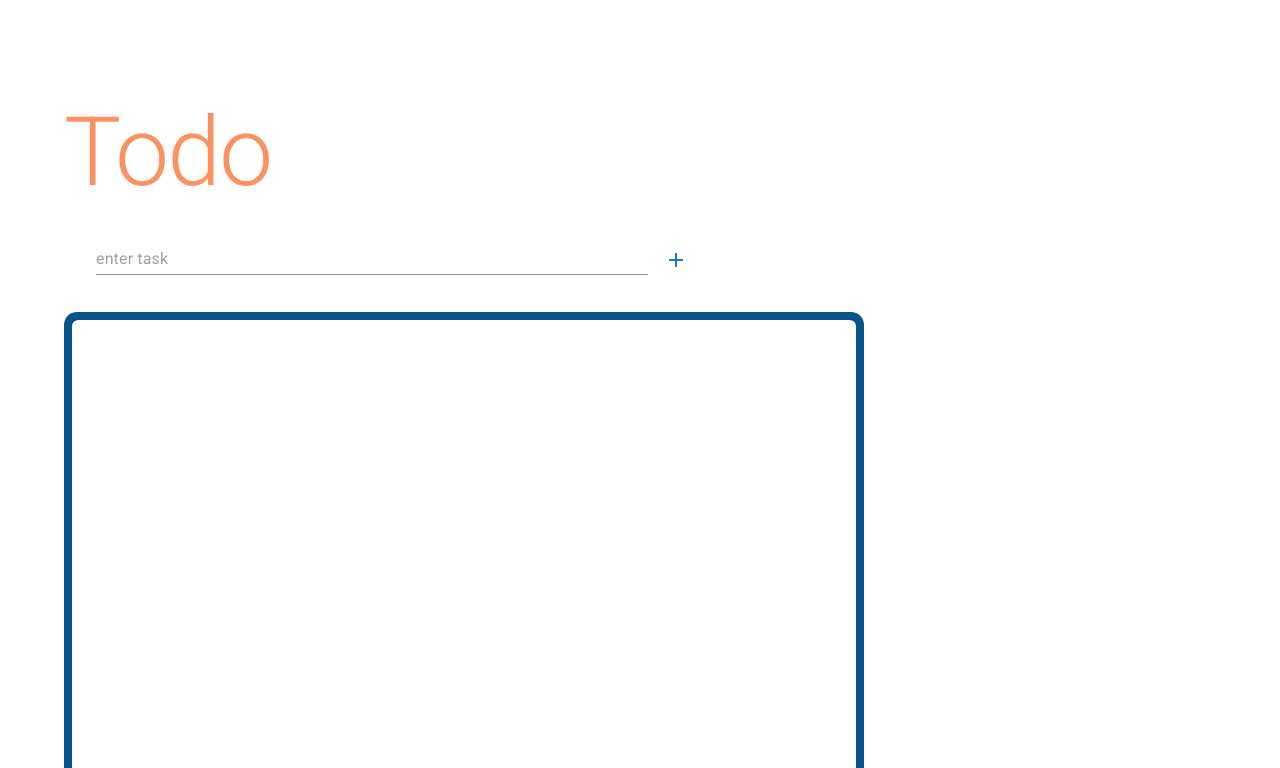
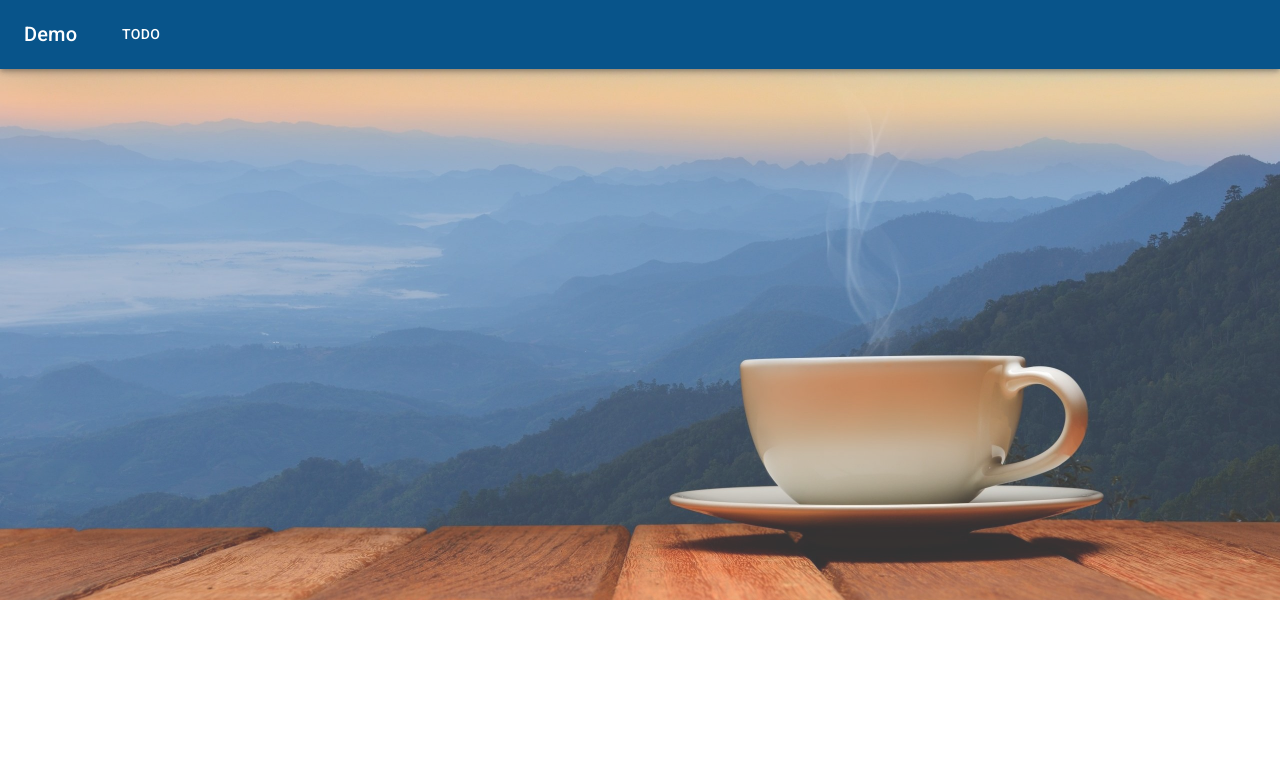
Before and after one commit to MiriamT/learn-react-demo-app, a React (Create React App) app: page / in a window 1280 px wide. Shown: the top 768 px of the page. Built offline with nearby package versions, Linux system fonts and the light colour scheme.

Commit message:
complete session4: add header navigation

```diff
--- a/package.json
+++ b/package.json
@@ -13,6 +13,7 @@
     "react": "^17.0.2",
     "react-beautiful-dnd": "^13.1.0",
     "react-dom": "^17.0.2",
+    "react-router-dom": "^6.2.1",
     "react-scripts": "5.0.0",
     "web-vitals": "^2.1.2"
   },
--- a/src/App.js
+++ b/src/App.js
@@ -1,13 +1,21 @@
 import './App.css';
+import { BrowserRouter, Routes, Route } from 'react-router-dom';
+import { Header } from './components/header/header';
 import { Home } from './components/home/home';
 import { Todo } from './components/todo/todo';
 
 function App() {
+  const pages = [{ name: 'Todo', path: 'todo' }];
   return (
-    <div className="App">
-      {/* <Home /> */}
-      <Todo />
-    </div>
+    <BrowserRouter>
+      <div className="App">
+        <Header pages={pages} />
+        <Routes>
+          <Route path="/" element={<Home />} />
+          <Route path="todo" element={<Todo />} />
+        </Routes>
+      </div>
+    </BrowserRouter>
   );
 }
 
--- /dev/null
+++ b/src/components/header/header.jsx
@@ -0,0 +1,122 @@
+import React from 'react';
+import {
+  AppBar,
+  Button,
+  Container,
+  Toolbar,
+  Typography,
+  Box,
+  IconButton,
+  Menu,
+  MenuItem,
+} from '@mui/material';
+import MenuIcon from '@mui/icons-material/Menu';
+import { useNavigate } from 'react-router-dom';
+import { primaryColor } from '../common/common.styles';
+
+export const Header = ({ pages }) => {
+  const appName = 'Demo';
+  let navigate = useNavigate();
+  const [anchorElNav, setAnchorElNav] = React.useState(null);
+
+  const handleOpenNavMenu = (event) => {
+    setAnchorElNav(event.currentTarget);
+  };
+  const handleCloseNavMenu = () => {
+    setAnchorElNav(null);
+  };
+
+  return (
+    <AppBar
+      position="sticky"
+      sx={{
+        background: primaryColor,
+      }}
+    >
+      <Container maxWidth="xl">
+        <Toolbar disableGutters>
+          <Typography
+            variant="h6"
+            noWrap
+            component="div"
+            sx={{
+              mr: 4,
+              display: { xs: 'none', md: 'flex' },
+              cursor: 'pointer',
+            }}
+            onClick={() => navigate('/')}
+          >
+            {appName}
+          </Typography>
+
+          <Box sx={{ flexGrow: 1, display: { xs: 'flex', md: 'none' } }}>
+            <IconButton
+              size="large"
+              aria-label="menu of application pages"
+              aria-controls="menu-appbar"
+              aria-haspopup="true"
+              onClick={handleOpenNavMenu}
+              color="inherit"
+            >
+              <MenuIcon />
+            </IconButton>
+            <Menu
+              id="menu-appbar"
+              anchorEl={anchorElNav}
+              anchorOrigin={{
+                vertical: 'bottom',
+                horizontal: 'left',
+              }}
+              keepMounted
+              transformOrigin={{
+                vertical: 'top',
+                horizontal: 'left',
+              }}
+              open={Boolean(anchorElNav)}
+              onClose={handleCloseNavMenu}
+              sx={{
+                display: { xs: 'block', md: 'none' },
+              }}
+            >
+              {pages.map((page, index) => (
+                <MenuItem key={index} onClick={handleCloseNavMenu}>
+                  <Typography
+                    textAlign="center"
+                    onClick={() => navigate(page.path)}
+                  >
+                    {page.name}
+                  </Typography>
+                </MenuItem>
+              ))}
+            </Menu>
+          </Box>
+          <Typography
+            variant="h6"
+            noWrap
+            component="div"
+            sx={{
+              flexGrow: 1,
+              display: { xs: 'flex', md: 'none' },
+              cursor: 'pointer',
+            }}
+            onClick={() => navigate('/')}
+          >
+            {appName}
+          </Typography>
+          <Box sx={{ flexGrow: 1, display: { xs: 'none', md: 'flex' } }}>
+            {pages.map((page, index) => (
+              <Button
+                key={index}
+                onClick={handleCloseNavMenu}
+                sx={{ my: 2, color: 'white', display: 'block' }}
+                onClick={() => navigate(page.path)}
+              >
+                {page.name}
+              </Button>
+            ))}
+          </Box>
+        </Toolbar>
+      </Container>
+    </AppBar>
+  );
+};
```
Also changed, not shown: 1 other file (tests, documents, lock files or other folders).
